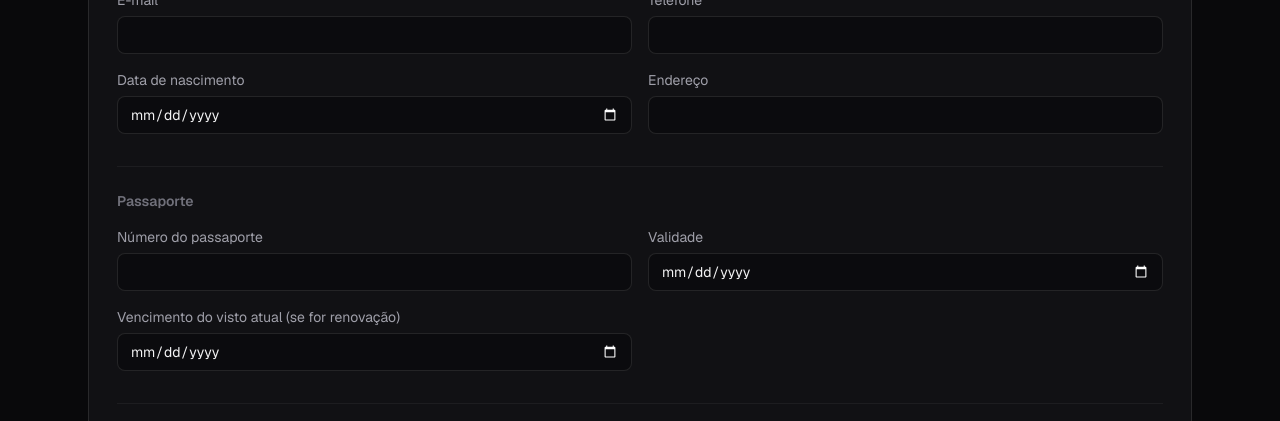
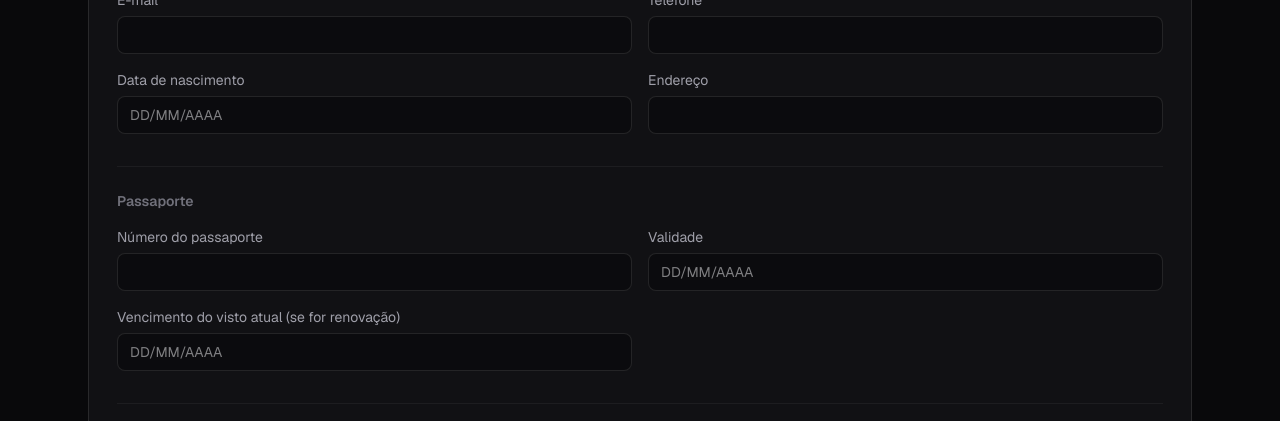
Before and after one commit to vistosnationaltur-ship-it/flow-vistoamericano, a Next.js app: page /clientes/novo in a window 1280 px wide. Shown: the part 308-729 px from the top of the page. Built offline with nearby package versions, Linux system fonts and the light colour scheme; no server answers.

Commit message:
Troca calendário nativo por digitação direta nos campos de data
Datas antigas (ex: nascimento de 1963) exigiam navegar o calendário
ano por ano no input type=date nativo. Agora é um campo de texto
DD/MM/AAAA que formata sozinho enquanto digita, sem abrir picker.

```diff
--- a/src/app/clientes/[id]/editar/page.tsx
+++ b/src/app/clientes/[id]/editar/page.tsx
@@ -1,6 +1,7 @@
 import { notFound } from "next/navigation";
 import { prisma } from "@/lib/prisma";
 import { atualizarDadosCliente } from "@/app/actions";
+import { CampoData } from "@/components/CampoData";
 
 export default async function EditarClientePage(props: PageProps<"/clientes/[id]/editar">) {
   const { id } = await props.params;
@@ -25,10 +26,9 @@ export default async function EditarClientePage(props: PageProps<"/clientes/[id]
             <Campo label="CPF" name="cpf" defaultValue={cliente.cpf ?? ""} />
             <Campo label="E-mail" name="email" type="email" defaultValue={cliente.email ?? ""} />
             <Campo label="Telefone" name="telefone" defaultValue={cliente.telefone ?? ""} />
-            <Campo
+            <CampoData
               label="Data de nascimento"
               name="dataNascimento"
-              type="date"
               defaultValue={
                 cliente.dataNascimento
                   ? new Date(cliente.dataNascimento).toISOString().slice(0, 10)
@@ -47,20 +47,18 @@ export default async function EditarClientePage(props: PageProps<"/clientes/[id]
               name="numeroPassaporte"
               defaultValue={cliente.numeroPassaporte ?? ""}
             />
-            <Campo
+            <CampoData
               label="Validade"
               name="validadePassaporte"
-              type="date"
               defaultValue={
                 cliente.validadePassaporte
                   ? new Date(cliente.validadePassaporte).toISOString().slice(0, 10)
                   : ""
               }
             />
-            <Campo
+            <CampoData
               label="Vencimento do visto atual (se for renovação)"
               name="dataVencimentoVistoAtual"
-              type="date"
               defaultValue={
                 cliente.dataVencimentoVistoAtual
                   ? new Date(cliente.dataVencimentoVistoAtual).toISOString().slice(0, 10)
--- a/src/app/clientes/[id]/page.tsx
+++ b/src/app/clientes/[id]/page.tsx
@@ -23,6 +23,7 @@ import {
   excluirDocumentosCliente,
 } from "@/app/actions";
 import { ConfirmSubmitButton } from "@/components/ConfirmSubmitButton";
+import { CampoData } from "@/components/CampoData";
 
 const TIPOS_DOCUMENTO_SUGERIDOS = [
   "Foto do passaporte",
@@ -224,10 +225,8 @@ export default async function ClienteDetalhePage(props: PageProps<"/clientes/[id
       <section className={CARD}>
         <h2 className={CARD_TITLE}>Entrevista</h2>
         <form action={dataEntrevistaComId} className="flex items-end gap-3">
-          <label className={LABEL}>
-            <span className={LABEL_TEXT}>Data da entrevista</span>
-            <input
-              type="date"
+          <CampoData
+            label="Data da entrevista"
             name="dataEntrevista"
             defaultValue={
               cliente.dataEntrevista
@@ -236,7 +235,6 @@ export default async function ClienteDetalhePage(props: PageProps<"/clientes/[id
             }
             className={INPUT}
           />
-          </label>
           <button type="submit" className={BTN_PRIMARY}>
             Salvar
           </button>
@@ -276,10 +274,8 @@ export default async function ClienteDetalhePage(props: PageProps<"/clientes/[id
               className={`w-32 ${INPUT}`}
             />
           </label>
-          <label className={LABEL}>
-            <span className={LABEL_TEXT}>Pago em</span>
-            <input
-              type="date"
+          <CampoData
+            label="Pago em"
             name="dataPagamentoMrv"
             defaultValue={
               cliente.dataPagamentoMrv
@@ -288,7 +284,6 @@ export default async function ClienteDetalhePage(props: PageProps<"/clientes/[id
             }
             className={INPUT}
           />
-          </label>
           <button type="submit" className={BTN_PRIMARY}>
             Salvar
           </button>
@@ -324,10 +319,8 @@ export default async function ClienteDetalhePage(props: PageProps<"/clientes/[id
                 className={`w-32 ${INPUT}`}
               />
             </label>
-            <label className={LABEL}>
-              <span className={LABEL_TEXT}>Pago em</span>
-              <input
-                type="date"
+            <CampoData
+              label="Pago em"
               name="dataPagamentoServico"
               defaultValue={
                 cliente.dataPagamentoServico
@@ -336,7 +329,6 @@ export default async function ClienteDetalhePage(props: PageProps<"/clientes/[id
               }
               className={INPUT}
             />
-            </label>
             <button type="submit" className={BTN_PRIMARY}>
               Salvar
             </button>
--- a/src/app/clientes/novo/page.tsx
+++ b/src/app/clientes/novo/page.tsx
@@ -1,4 +1,5 @@
 import { criarCliente } from "@/app/actions";
+import { CampoData } from "@/components/CampoData";
 
 export default function NovoClientePage() {
   return (
@@ -16,7 +17,7 @@ export default function NovoClientePage() {
             <Campo label="CPF" name="cpf" />
             <Campo label="E-mail" name="email" type="email" />
             <Campo label="Telefone" name="telefone" />
-            <Campo label="Data de nascimento" name="dataNascimento" type="date" />
+            <CampoData label="Data de nascimento" name="dataNascimento" />
             <Campo label="Endereço" name="endereco" />
           </div>
         </section>
@@ -25,11 +26,10 @@ export default function NovoClientePage() {
           <h2 className="text-sm font-semibold text-zinc-500">Passaporte</h2>
           <div className="grid grid-cols-1 gap-4 sm:grid-cols-2">
             <Campo label="Número do passaporte" name="numeroPassaporte" />
-            <Campo label="Validade" name="validadePassaporte" type="date" />
-            <Campo
+            <CampoData label="Validade" name="validadePassaporte" />
+            <CampoData
               label="Vencimento do visto atual (se for renovação)"
               name="dataVencimentoVistoAtual"
-              type="date"
             />
           </div>
         </section>
--- a/src/app/grupos/[id]/page.tsx
+++ b/src/app/grupos/[id]/page.tsx
@@ -8,6 +8,7 @@ import {
   adicionarMembroAoGrupo,
   criarMembroFamilia,
 } from "@/app/actions";
+import { CampoData } from "@/components/CampoData";
 
 export default async function GrupoDetalhePage(props: PageProps<"/grupos/[id]">) {
   const { id } = await props.params;
@@ -138,19 +139,15 @@ export default async function GrupoDetalhePage(props: PageProps<"/grupos/[id]">)
                 className="w-32 rounded-lg border border-white/10 bg-zinc-950/60 px-3 py-2 text-zinc-100 outline-none transition-colors focus:border-indigo-500/60 focus:ring-2 focus:ring-indigo-500/30"
               />
             </label>
-            <label className="flex flex-col gap-1.5 text-sm">
-              <span className="text-zinc-400">Pago em</span>
-              <input
-                type="date"
+            <CampoData
+              label="Pago em"
               name="dataPagamentoServico"
               defaultValue={
                 grupo.dataPagamentoServico
                   ? new Date(grupo.dataPagamentoServico).toISOString().slice(0, 10)
                   : ""
               }
-                className="rounded-lg border border-white/10 bg-zinc-950/60 px-3 py-2 text-zinc-100 outline-none transition-colors focus:border-indigo-500/60 focus:ring-2 focus:ring-indigo-500/30"
             />
-            </label>
           </div>
 
           <label className="flex flex-col gap-1.5 text-sm">
--- /dev/null
+++ b/src/components/CampoData.tsx
@@ -0,0 +1,69 @@
+"use client";
+
+import { useState } from "react";
+
+function isoParaBr(iso?: string): string {
+  if (!iso) return "";
+  const [y, m, d] = iso.split("-");
+  if (!y || !m || !d) return "";
+  return `${d}/${m}/${y}`;
+}
+
+function brParaIso(br: string): string {
+  const digitos = br.replace(/\D/g, "");
+  if (digitos.length !== 8) return "";
+  const d = digitos.slice(0, 2);
+  const m = digitos.slice(2, 4);
+  const y = digitos.slice(4, 8);
+  return `${y}-${m}-${d}`;
+}
+
+function formatarEnquantoDigita(valor: string): string {
+  const digitos = valor.replace(/\D/g, "").slice(0, 8);
+  const partes = [];
+  if (digitos.length > 0) partes.push(digitos.slice(0, 2));
+  if (digitos.length > 2) partes.push(digitos.slice(2, 4));
+  if (digitos.length > 4) partes.push(digitos.slice(4, 8));
+  return partes.join("/");
+}
+
+const INPUT_PADRAO =
+  "rounded-lg border border-white/10 bg-zinc-950/60 px-3 py-2 text-zinc-100 outline-none transition-colors focus:border-indigo-500/60 focus:ring-2 focus:ring-indigo-500/30";
+
+export function CampoData({
+  label,
+  name,
+  required = false,
+  defaultValue,
+  className,
+}: {
+  label: string;
+  name: string;
+  required?: boolean;
+  defaultValue?: string;
+  className?: string;
+}) {
+  const [texto, setTexto] = useState(() => isoParaBr(defaultValue));
+
+  return (
+    <label className="flex flex-col gap-1.5 text-sm">
+      <span className="text-zinc-400">
+        {label}
+        {required && <span className="text-red-400"> *</span>}
+      </span>
+      <input
+        type="text"
+        inputMode="numeric"
+        placeholder="DD/MM/AAAA"
+        value={texto}
+        onChange={(e) => setTexto(formatarEnquantoDigita(e.target.value))}
+        required={required}
+        pattern="\d{2}/\d{2}/\d{4}"
+        title="Use o formato DD/MM/AAAA"
+        maxLength={10}
+        className={className ?? INPUT_PADRAO}
+      />
+      <input type="hidden" name={name} value={brParaIso(texto)} />
+    </label>
+  );
+}
```
Lines whose indentation alone changed are shown as unchanged.
